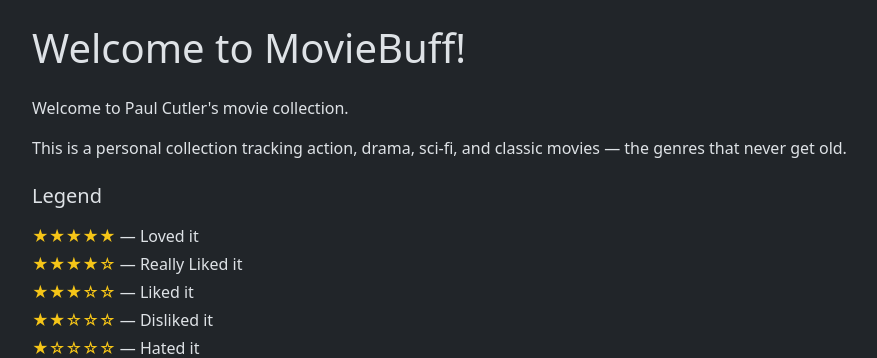
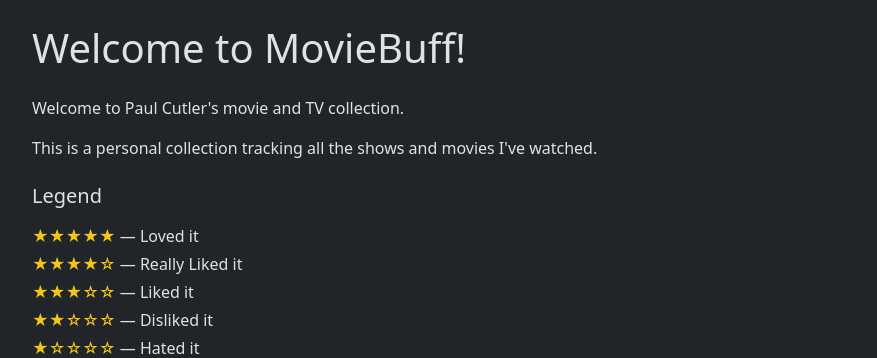
Before and after one commit to prcutler/moviebuff, a Django app: template users/templates/users/home.html in a window 1280 px wide. Shown: the part 146-504 px from the top of the page, without its empty margins (50-927 px from the left). Run offline with Django 3.2, Linux system fonts and the light colour scheme; the template is opened without the code that fills it, so the values that code supplies are empty.

Commit message:
Update home page

```diff
--- a/users/templates/users/home.html
+++ b/users/templates/users/home.html
@@ -3,10 +3,9 @@
 {% block content %}
 <section aria-labelledby="home-title">
     <h1 id="home-title" class="mb-4">Welcome to MovieBuff!</h1>
-    <p>Welcome to Paul Cutler's movie collection.</p>
+    <p>Welcome to Paul Cutler's movie and TV collection.</p>
     <p>
-        This is a personal collection tracking action, drama, sci-fi, and
-        classic movies — the genres that never get old.
+        This is a personal collection tracking all the shows and movies I've watched.
     </p>
 
     <div class="row my-4">
```
